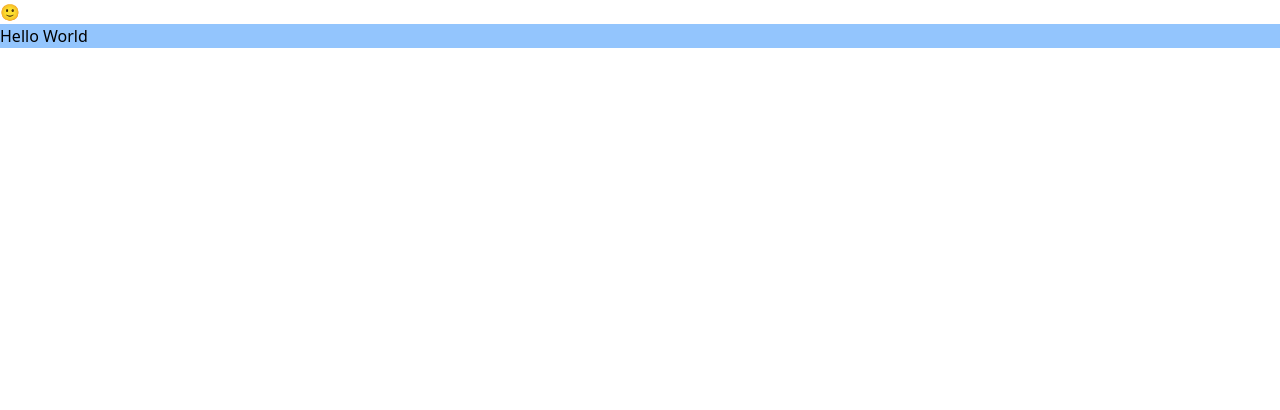
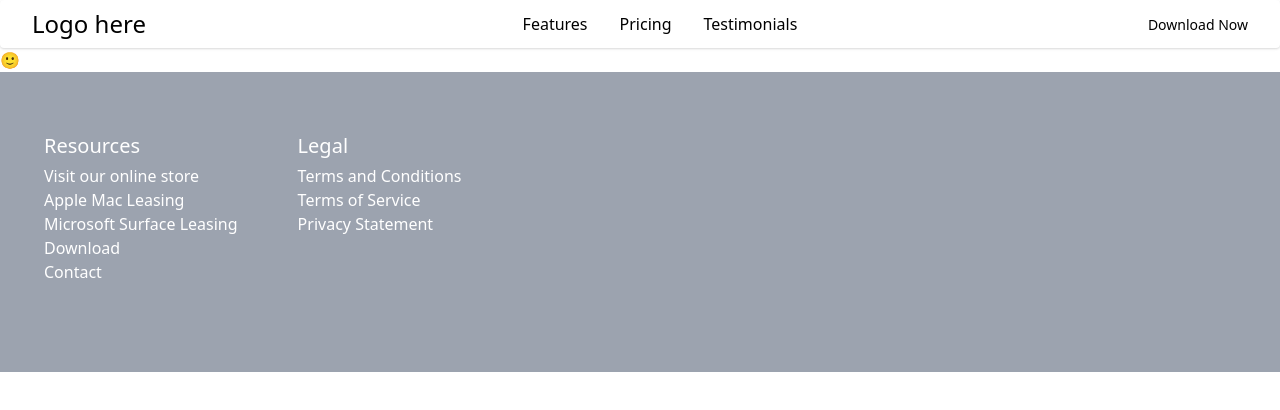
Before and after one commit to james-webdev/placed-app-test, a Gatsby site: page / in a window 1280 px wide. Built offline with nearby package versions, Linux system fonts and the light colour scheme; Gatsby itself is replaced by a stand-in of ours.

Commit message:
layout and tailwind in

```diff
--- /dev/null
+++ b/src/components/Compy.js
@@ -0,0 +1,7 @@
+import React from "react";
+
+const Compy = () => {
+  return <div>🙂</div>;
+};
+
+export default Compy;
--- /dev/null
+++ b/src/components/layout/Footer.js
@@ -0,0 +1,57 @@
+import React from "react";
+
+const Footer = () => (
+  <footer className="bg-gray-400 pb-10 text-white">
+    <div className="lg:flex lg:justify-between">
+      <div className="sm:flex sm:flex-col">
+        <div className="flex p-4 ml-2 pl-5 pt-5 flex-col sm:flex sm:flex-row sm:justify-left sm:items-center">
+          <div className="flex flex-col mt-1 sm:mt-2 sm:p-4">
+            <h1 className="text-xl">Resources</h1>
+            <div className="sm:mt-1 text-small flex flex-col">
+              <a
+                className="footergrey hover:text-gray-200"
+                href="https://shop.work.tools/"
+              >
+                Visit our online store
+              </a>
+              <a
+                className="footergrey hover:text-gray-200"
+                href="https://shop.work.tools/collections/apple"
+              >
+                Apple Mac Leasing
+              </a>
+              <a
+                className="footergrey hover:text-gray-200"
+                href="https://shop.work.tools/collections/microsoft"
+              >
+                Microsoft Surface Leasing
+              </a>
+              <a className="footergrey hover:text-gray-200" href="/download">
+                Download
+              </a>
+              <a className="footergrey hover:text-gray-200" href="">
+                Contact
+              </a>
+            </div>
+          </div>
+          <div className="flex mt-6 sm:mb-16 sm:ml-7 flex-col sm:p-4">
+            <h1 className="text-xl">Legal</h1>
+            <div className="sm:mt-1 text-small flex flex-col">
+              <a className="footergrey hover:text-gray-200" href="">
+                Terms and Conditions
+              </a>
+              <a className="footergrey hover:text-gray-200" href="">
+                Terms of Service
+              </a>
+              <a className="footergrey hover:text-gray-200" href="">
+                Privacy Statement
+              </a>
+            </div>
+          </div>
+        </div>
+      </div>
+    </div>
+  </footer>
+);
+
+export default Footer;
--- /dev/null
+++ b/src/components/layout/Header.js
@@ -0,0 +1,33 @@
+import React from "react";
+import { Link } from "gatsby";
+
+const Header = () => (
+  <header className="rounded sticky top-0 z-20 bg-white shadow">
+    <div className="container flex flex-col sm:flex-row justify-between items-center mx-auto py-2 px-8">
+      <div className="flex items-center text-2xl">
+        <div className="w-32 mr-3">Logo here</div>
+      </div>
+      <div className="flex mt-4 sm:mt-0">
+        <Link className="px-4" href="#features">
+          Features
+        </Link>
+        <Link className="px-4" href="#pricing">
+          Pricing
+        </Link>
+        <Link className="px-4" href="#testimonials">
+          Testimonials
+        </Link>
+      </div>
+      <div className="hidden md:block">
+        <button
+          onClick="https://download.worktools.link/GuardianInstaller.exe"
+          className="text-sm"
+        >
+          Download Now
+        </button>
+      </div>
+    </div>
+  </header>
+);
+
+export default Header;
--- /dev/null
+++ b/src/components/layout/Layout.js
@@ -0,0 +1,15 @@
+import React from "react";
+import Footer from './Footer';
+import Header from "./Header";
+
+const Layout = ({ children }) => {
+  return (
+    <>
+      <Header />
+      <main className="text-gray-900">{children}</main>
+      <Footer />
+    </>
+  );
+};
+
+export default Layout;
--- a/src/pages/index.js
+++ b/src/pages/index.js
@@ -1,14 +1,14 @@
 import * as React from "react";
-
+import Compy from "../components/Compy";
+import Layout from "../components/layout/Layout";
 
 const IndexPage = () => {
   return (
     <main>
-      <title>Home Page</title>
-      <span role="img" className="w-1/2">🙂</span>
-      <div>
-        <p className="bg-blue-300">Hello World</p>
-      </div>
+      <title>Placed-App</title>
+      <Layout>
+        <Compy />
+      </Layout>
     </main>
   );
 };
```
